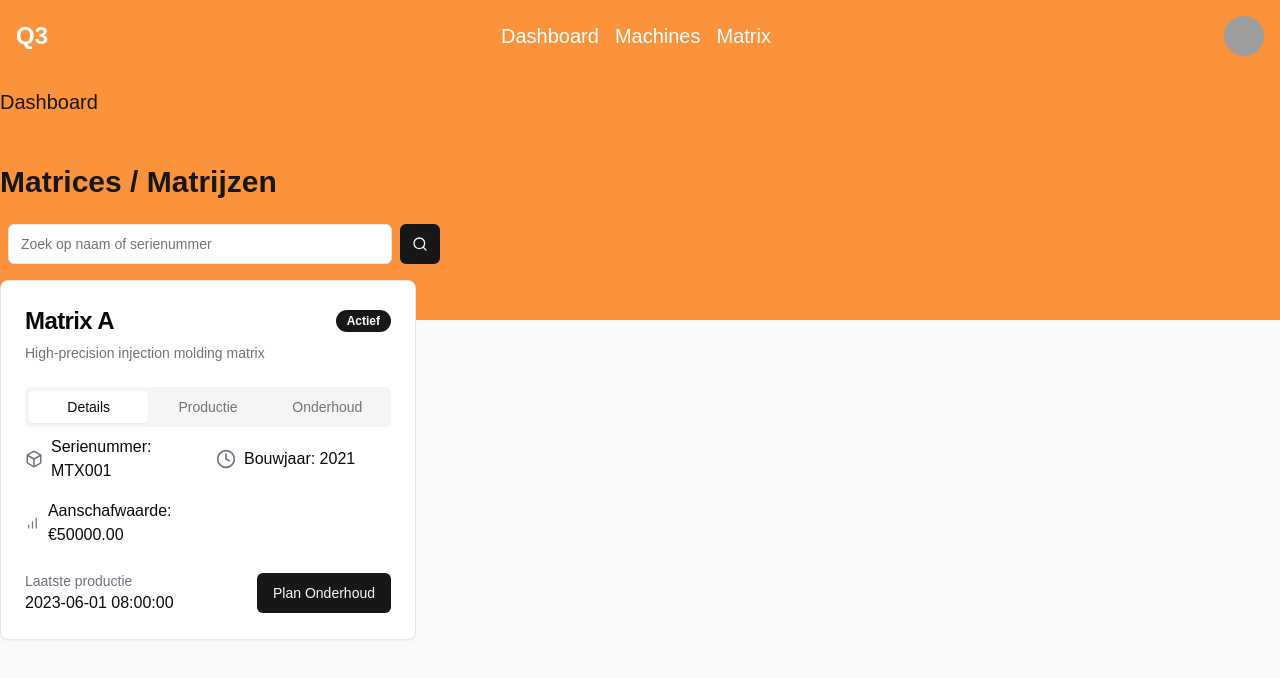
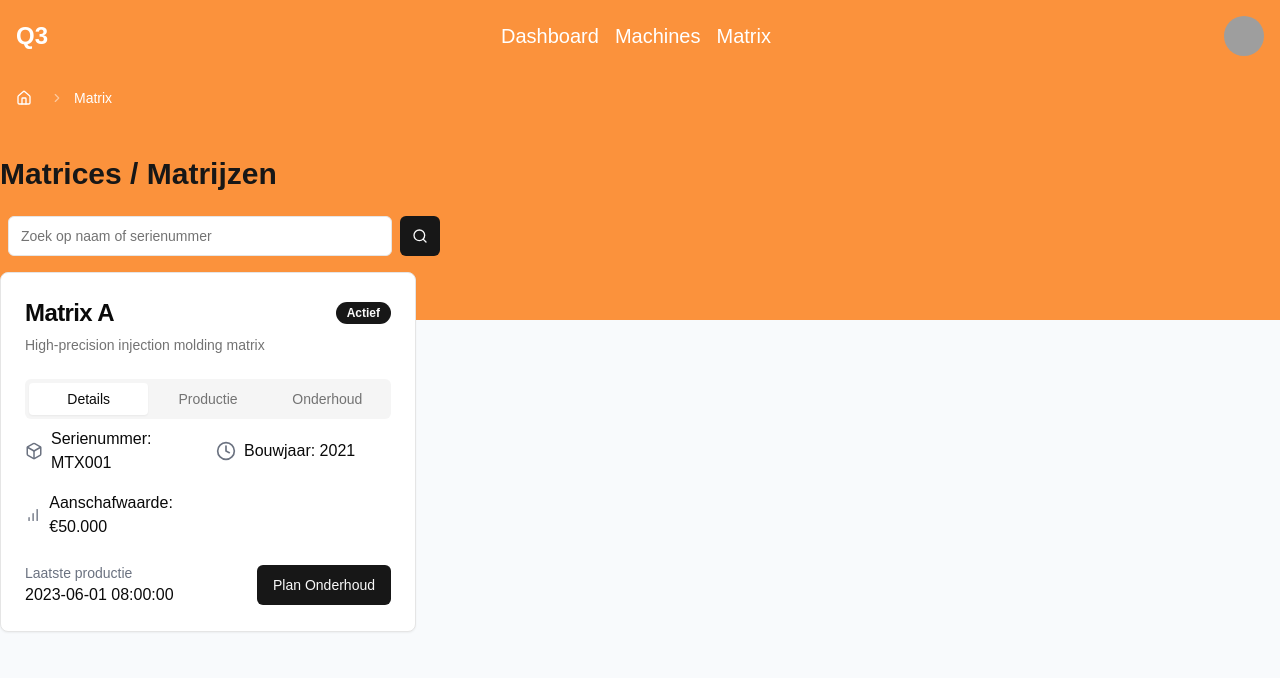
Before and after one commit to suggestied/q3s3, a Next.js app: page /matrix in a window 1280 px wide. Shown: the top 678 px of the page. Built offline with nearby package versions, Linux system fonts and the light colour scheme; grey boxes are pictures that could not be loaded.

Commit message:
added breadcrumb

```diff
--- a/src/app/layout.tsx
+++ b/src/app/layout.tsx
@@ -2,6 +2,7 @@ import type { Metadata } from "next";
 import localFont from "next/font/local";
 import "./globals.css";
 import { TopBarComponent } from "@/components/top-bar";
+import { BreadcrumbNavigation } from "@/components/breadcrumb";
 
 const geistSans = localFont({
   src: "./fonts/GeistVF.woff",
@@ -30,17 +31,13 @@ export default function RootLayout({
         className={`bg-slate-50 ${geistSans.variable} ${geistMono.variable} antialiased`}
       >
         <TopBarComponent />
-        <div
-          className="relative"
-        >
+        <div className="relative">
           {/* Show what page the user is on */}
-          <div className="container mx-auto flex justify-between">
-            <h3 className="text-xl py-4 font-medium">
-              Dashboard
-            </h3>
-
+          <div className="container mx-auto px-4 py-4">
+              <BreadcrumbNavigation />
           </div>
-          {children}</div>
+          {children}
+        </div>
       </body>
     </html>
   );
--- /dev/null
+++ b/src/components/breadcrumb.tsx
@@ -0,0 +1,65 @@
+"use client";
+
+import React from "react";
+import { usePathname } from "next/navigation";
+import { ChevronRight, Home } from "lucide-react";
+import {
+  Breadcrumb,
+  BreadcrumbItem,
+  BreadcrumbLink,
+  BreadcrumbList,
+  BreadcrumbPage,
+  BreadcrumbSeparator,
+} from "@/components/ui/breadcrumb";
+
+export function BreadcrumbNavigation() {
+  const pathname = usePathname();
+
+  const generateBreadcrumbs = () => {
+    const paths = pathname.split("/").filter((path) => path);
+    let url = "";
+
+    return paths.map((path, index) => {
+      url += `/${path}`;
+      const isLast = index === paths.length - 1;
+      const title = path.charAt(0).toUpperCase() + path.slice(1);
+
+      return {
+        title,
+        url,
+        isLast,
+      };
+    });
+  };
+
+  const breadcrumbs = generateBreadcrumbs();
+
+  return (
+    <Breadcrumb className="text-white">
+      <BreadcrumbList>
+        <BreadcrumbItem>
+          <BreadcrumbLink href="/" className="flex items-center text-white hover:text-orange-300">
+            <Home className="w-4 h-4 mr-2" />
+            <span className="sr-only">Home</span>
+          </BreadcrumbLink>
+        </BreadcrumbItem>
+        {breadcrumbs.map(({ url, title, isLast }) => (
+          <React.Fragment key={url}>
+            <BreadcrumbSeparator>
+              <ChevronRight className="h-4 w-4 text-white/50" />
+            </BreadcrumbSeparator>
+            <BreadcrumbItem className="cursor-pointer">
+              {isLast ? (
+                <BreadcrumbPage className="text-white">{title}</BreadcrumbPage>
+              ) : (
+                <BreadcrumbLink className="text-white" href={url}>
+                  {title}
+                </BreadcrumbLink>
+              )}
+            </BreadcrumbItem>
+          </React.Fragment>
+        ))}
+      </BreadcrumbList>
+    </Breadcrumb>
+  );
+}
--- a/src/components/machine.tsx
+++ b/src/components/machine.tsx
@@ -41,7 +41,7 @@ export function MachineComponent({ machine }: { machine: Machine }) {
           </div>
           <div className="flex items-center">
             <span className="text-sm font-semibold">
-              Aanschafwaarde: €{machine.aanschafwaarde.toFixed(2)}
+              Aanschafwaarde: €{machine.aanschafwaarde.toLocaleString("nl-NL")}
             </span>
           </div>
         </div>
--- a/src/components/matrix.tsx
+++ b/src/components/matrix.tsx
@@ -65,7 +65,7 @@ export default function MatrixComponent({ machine, productionData }: MatrixProps
               <div className="flex items-center">
                 <BarChartIcon className="w-5 h-5 mr-2 text-gray-500" />
                 <span>
-                  Aanschafwaarde: €{machine.aanschafwaarde.toFixed(2)}
+                  Aanschafwaarde: €{machine.aanschafwaarde.toLocaleString("nl-NL")}
                 </span>
               </div>
             </div>
--- /dev/null
+++ b/src/components/ui/breadcrumb.tsx
@@ -0,0 +1,115 @@
+import * as React from "react"
+import { Slot } from "@radix-ui/react-slot"
+import { ChevronRight, MoreHorizontal } from "lucide-react"
+
+import { cn } from "@/lib/utils"
+
+const Breadcrumb = React.forwardRef<
+  HTMLElement,
+  React.ComponentPropsWithoutRef<"nav"> & {
+    separator?: React.ReactNode
+  }
+>(({ ...props }, ref) => <nav ref={ref} aria-label="breadcrumb" {...props} />)
+Breadcrumb.displayName = "Breadcrumb"
+
+const BreadcrumbList = React.forwardRef<
+  HTMLOListElement,
+  React.ComponentPropsWithoutRef<"ol">
+>(({ className, ...props }, ref) => (
+  <ol
+    ref={ref}
+    className={cn(
+      "flex flex-wrap items-center gap-1.5 break-words text-sm text-neutral-500 sm:gap-2.5 dark:text-neutral-400",
+      className
+    )}
+    {...props}
+  />
+))
+BreadcrumbList.displayName = "BreadcrumbList"
+
+const BreadcrumbItem = React.forwardRef<
+  HTMLLIElement,
+  React.ComponentPropsWithoutRef<"li">
+>(({ className, ...props }, ref) => (
+  <li
+    ref={ref}
+    className={cn("inline-flex items-center gap-1.5", className)}
+    {...props}
+  />
+))
+BreadcrumbItem.displayName = "BreadcrumbItem"
+
+const BreadcrumbLink = React.forwardRef<
+  HTMLAnchorElement,
+  React.ComponentPropsWithoutRef<"a"> & {
+    asChild?: boolean
+  }
+>(({ asChild, className, ...props }, ref) => {
+  const Comp = asChild ? Slot : "a"
+
+  return (
+    <Comp
+      ref={ref}
+      className={cn("transition-colors hover:text-neutral-950 dark:hover:text-neutral-50", className)}
+      {...props}
+    />
+  )
+})
+BreadcrumbLink.displayName = "BreadcrumbLink"
+
+const BreadcrumbPage = React.forwardRef<
+  HTMLSpanElement,
+  React.ComponentPropsWithoutRef<"span">
+>(({ className, ...props }, ref) => (
+  <span
+    ref={ref}
+    role="link"
+    aria-disabled="true"
+    aria-current="page"
+    className={cn("font-normal text-neutral-950 dark:text-neutral-50", className)}
+    {...props}
+  />
+))
+BreadcrumbPage.displayName = "BreadcrumbPage"
+
+const BreadcrumbSeparator = ({
+  children,
+  className,
+  ...props
+}: React.ComponentProps<"li">) => (
+  <li
+    role="presentation"
+    aria-hidden="true"
+    className={cn("[&>svg]:size-3.5", className)}
+    {...props}
+  >
+    {children ?? <ChevronRight />}
+  </li>
+)
+BreadcrumbSeparator.displayName = "BreadcrumbSeparator"
+
+const BreadcrumbEllipsis = ({
+  className,
+  ...props
+}: React.ComponentProps<"span">) => (
+  <span
+    role="presentation"
+    aria-hidden="true"
+    className={cn("flex h-9 w-9 items-center justify-center", className)}
+    {...props}
+  >
+    <MoreHorizontal className="h-4 w-4" />
+    <span className="sr-only">More</span>
+  </span>
+)
+BreadcrumbEllipsis.displayName = "BreadcrumbElipssis"
+
+export {
+  Breadcrumb,
+  BreadcrumbList,
+  BreadcrumbItem,
+  BreadcrumbLink,
+  BreadcrumbPage,
+  BreadcrumbSeparator,
+  BreadcrumbEllipsis,
+}
```
